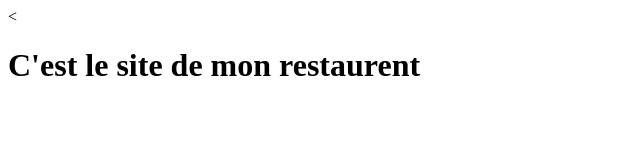
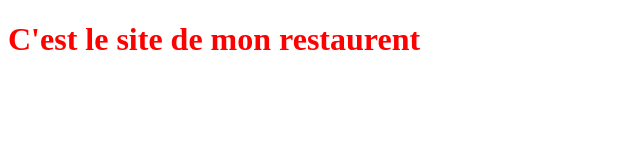
Before and after one commit to kalu6334/pageweb, a plain HTML site: page index2.html in a window 1280 px wide. Shown: the whole page, without its empty margins (0-640 px from the left). Drawn offline with Linux system fonts and the light colour scheme.

Commit message:
h1 en rouge

```diff
--- a/index2.html
+++ b/index2.html
@@ -1,8 +1,9 @@
 <!DOCTYPE html>
-<<!DOCTYPE html>
+<!DOCTYPE html>
 <html>
 <head>
 	<meta charset="utf-8">
+	<link rel="stylesheet"  href="style2.css">
 	<title>A la bonne table</title>
 </head>
 <body>
--- /dev/null
+++ b/style2.css
@@ -0,0 +1,3 @@
+h1 {
+	color: red;
+}
```
